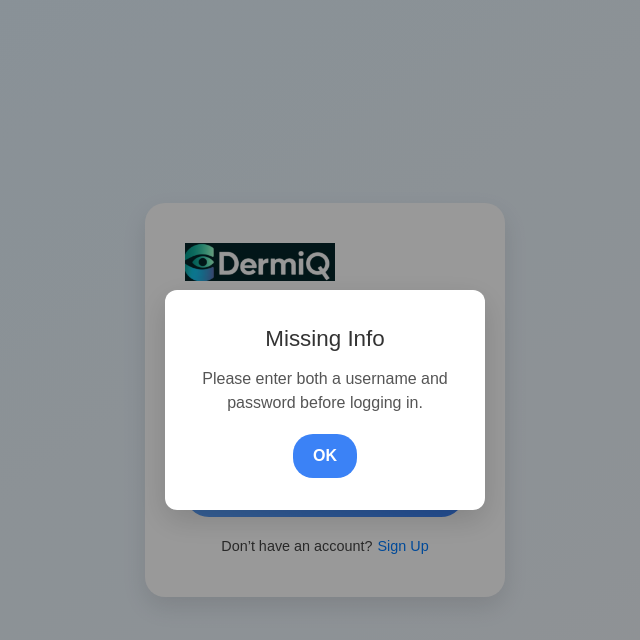
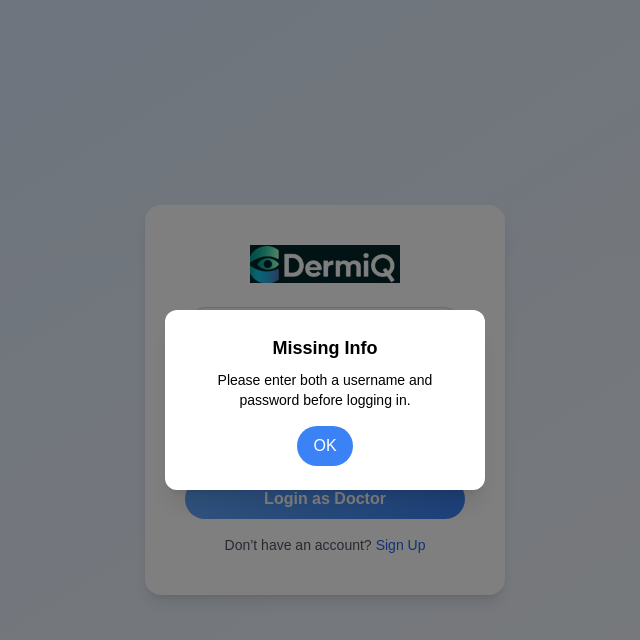
Before and after one commit to Pratham-Babaria/COMP-413-Team-2, a React (Create React App) app: page / in a window 1280 px wide. Both pictures are taken after a click on the button "Login as Admin". Shown: the top 640 px of the page, without its empty margins (315-955 px from the left). Built offline with nearby package versions, Linux system fonts and the light colour scheme.

Commit message:
refactored styling and modularized components

```diff
--- a/src/components/pages/Doctor.tsx
+++ b/src/components/pages/Doctor.tsx
@@ -1,51 +1,84 @@
 import React, { useEffect, useState } from "react";
 import { useNavigate } from "react-router-dom";
-
+import UserMenu from "./userMenu";
+import { styles } from "../../styles/sharedStyles";
 
 /**
  * Doctor dashboard component. Doctor users should
  * be able to view and submit surveys.
  */
-const Doctor: React.FC = () => {
+export default function Doctor() {
+
+    // Surveys available to the doctor
     const [surveys, setSurveys] = useState<{ title: string; description: string }[]>([]);
     const navigate = useNavigate();
     const doctorName = localStorage.getItem("username") || "Doctor";
 
+    // Load saved surveys
     useEffect(() => {
+        // need to integrate with backend!!!
         const storedSurveys = JSON.parse(localStorage.getItem("surveys") || "[]");
         setSurveys(storedSurveys);
     }, []);
 
-    const logout = () => {
-        localStorage.removeItem("username");
-        navigate("/");
+    // Renders either the list of surveys or a helpful empty-state message
+    const renderSurveyList = () => {
+
+        // display a message if there are no surveys
+        if (surveys.length === 0) {
+            return (
+                <div className="text-center py-12">
+                    <p className={styles.emptyStateText}>
+                        No surveys available at the moment.
+                    </p>
+                </div>
+            );
+        }
+
+        // display all available surveys to the doctor
+        return (
+            <ul className="space-y-2">
+                {surveys.map((survey, index) => (
+                    <li
+                        key={index}
+                        className={styles.surveyCardClass}
+                    >
+                        <div>
+                            <strong>{survey.title}</strong> - {survey.description}
+                        </div>
+                        <button
+                            className={styles.takeSurveyBtn}
+                            onClick={() => console.log("Taking survey", index)}
+                        >
+                            Take Survey
+                        </button>
+                    </li>
+                ))}
+            </ul>
+        );
     };
 
     return (
-        <div className="dashboard">
-            <div className="sidebar">
-                <h3>Doctor Panel</h3>
-                <button className="menu-btn">Surveys</button>
-                <button className="menu-btn">Responses</button>
-                <button className="menu-btn">Invites</button>
+        <div className={styles.fullPageClass}>
+            {/* Navbar */}
+            <div className={styles.navBarClass}>
+                <div className="flex gap-4">
+                    <button className={styles.navButtonClass} onClick={() => navigate("/surveys")}>Surveys</button>
+                    <button className={styles.navButtonClass} onClick={() => navigate("/responses")}>Responses</button>
+                    <button className={styles.navButtonClass} onClick={() => navigate("/invites")}>Invites</button>
+                </div>
+                <UserMenu username={doctorName} />
             </div>
-            <div className="main-content">
-                <div className="header">
-                    <span>{doctorName}</span>
-                    <button onClick={logout}>Logout</button>
+
+            {/* Content Area */}
+            <div className={`${styles.contentAreaClass} ${styles.sectionPadding}`}>
+                <div className="flex flex-col gap-4">
+                    <div className={`bg-white ${styles.panelClass}`}>
+                        <h3 className={styles.cardHeaderClass}>Available Surveys</h3>
+                        {renderSurveyList()}
+                    </div>
                 </div>
-                <h3>Available Surveys</h3>
-                <ul>
-                    {surveys.map((survey, index) => (
-                        <li key={index}>
-                            <strong>{survey.title}</strong> - {survey.description}
-                            <button>Take Survey</button>
-                        </li>
-                    ))}
-                </ul>
             </div>
         </div>
     );
-};
-
-export default Doctor;
+}
--- a/src/components/pages/Index.tsx
+++ b/src/components/pages/Index.tsx
@@ -2,7 +2,7 @@ import React, { useState } from "react";
 import { useNavigate } from "react-router-dom";
 import { FaUser, FaLock } from "react-icons/fa";
 import logo from "../../images/dermiq.png";
-import "../../styles/styles.css";
+import { styles } from "../../styles/sharedStyles";
 
 const Index: React.FC = () => {
     const [username, setUsername] = useState("");
@@ -20,51 +20,72 @@ const Index: React.FC = () => {
     };
 
     return (
-        <div className="login-wrapper">
-            <div className="login-card">
-                <img src={logo} alt="DermIQ Logo" className="logo" />
-                {/* <h2 className="login-title">Login</h2> */}
+        <div className="min-h-screen flex items-center justify-center bg-gradient-to-br from-blue-100 to-gray-100">
+            <div className="bg-white p-10 rounded-2xl shadow-lg w-[360px] text-center">
+                <img src={logo} alt="DermIQ Logo" className="w-[150px] mb-6 mx-auto" />
 
-                <div className="input-icon">
-                    <FaUser />
+                <div className="flex items-center bg-gray-100 border border-gray-300 rounded-full px-4 h-11 mb-4">
+                    <FaUser className="text-gray-500 mr-3 text-sm" />
                     <input
                         type="text"
                         placeholder="Username"
                         value={username}
                         onChange={(e) => setUsername(e.target.value)}
+                        className="bg-transparent outline-none text-sm w-full"
                     />
                 </div>
 
-                <div className="input-icon">
-                    <FaLock />
+                <div className="flex items-center bg-gray-100 border border-gray-300 rounded-full px-4 h-11 mb-4">
+                    <FaLock className="text-gray-500 mr-3 text-sm" />
                     <input
                         type="password"
                         placeholder="Password"
                         value={password}
                         onChange={(e) => setPassword(e.target.value)}
+                        className="bg-transparent outline-none text-sm w-full"
                     />
                 </div>
 
-                <div className="button-group">
-                    <button onClick={() => handleLogin("admin")}>Login as Admin</button>
-                    <button onClick={() => handleLogin("doctor")}>Login as Doctor</button>
+                <div className="flex flex-col gap-3 mb-4">
+                    <button
+                        onClick={() => handleLogin("admin")}
+                        className={styles.loginBtn}
+                    >
+                        Login as Admin
+                    </button>
+                    <button
+                        onClick={() => handleLogin("doctor")}
+                        className={styles.loginBtn}
+                    >
+                        Login as Doctor
+                    </button>
                 </div>
 
-                <p className="signup-text">
-                    Don’t have an account?<span className="signup-link">Sign Up</span>
+                <p className="text-sm text-gray-600">
+                    Don’t have an account?
+                    <span className="text-blue-600 font-medium ml-1 cursor-pointer hover:underline">
+                        Sign Up
+                    </span>
                 </p>
+
+                {/* Modal */}
+                {showModal && (
+                    <div className="fixed inset-0 bg-black bg-opacity-50 flex items-center justify-center z-50">
+                        <div className="bg-white p-6 rounded-xl shadow-xl w-80">
+                            <h3 className="text-lg font-semibold mb-2">Missing Info</h3>
+                            <p className="text-sm mb-4">
+                                Please enter both a username and password before logging in.
+                            </p>
+                            <button
+                                className="px-4 py-2 bg-blue-500 text-white rounded-full hover:bg-blue-600 transition"
+                                onClick={() => setShowModal(false)}
+                            >
+                                OK
+                            </button>
+                        </div>
+                    </div>
+                )}
             </div>
-
-            {/* Modal */}
-            {showModal && (
-                <div className="modal-overlay">
-                    <div className="modal-content">
-                        <h3>Missing Info</h3>
-                        <p>Please enter both a username and password before logging in.</p>
-                        <button className="modal-button" onClick={() => setShowModal(false)}>OK</button>
-                    </div>
-                </div>
-            )}
         </div>
     );
 };
--- /dev/null
+++ b/src/styles/sharedStyles.ts
@@ -0,0 +1,28 @@
+/**
+ * File for shared styles between React components using tailwind.
+ */
+
+export const styles = {
+    // Layout + spacing
+    sectionPadding: "m-4 px-4 py-6",
+    panelClass: "p-4 rounded-lg shadow",
+    contentAreaClass: "flex-grow bg-gray-200 rounded-lg",
+    fullPageClass: "flex flex-col h-screen bg-[#e5f2fb]",
+
+    // Navbar
+    navBarClass: `flex justify-between items-center bg-blue-500 text-white m-4 px-4 py-6`,
+    navButtonClass: "flex items-center gap-2 px-4 py-2 bg-blue-400 rounded-full hover:bg-blue-600 transition text-white",
+
+    // Cards
+    surveyCardClass: "flex justify-between items-center bg-gray-100 p-3 rounded-lg hover:bg-gray-200 transition",
+
+    // Buttons
+    loginBtn: "w-full py-2 bg-gradient-to-r from-blue-400 to-blue-500 text-white font-semibold rounded-full hover:from-blue-500 hover:to-blue-600 transition",
+    takeSurveyBtn: "bg-blue-500 text-white px-4 py-2 rounded-full hover:bg-blue-600 transition",
+    deleteSurveyBtn: "bg-red-500 text-white px-4 py-2 rounded-full hover:bg-red-600 transition",
+    createSurveyBtn: "bg-green-500 text-white px-6 py-2 rounded-full hover:bg-green-600 transition",
+
+    // Typography
+    cardHeaderClass: "text-2xl text-blue-600 font-bold mb-4",
+    emptyStateText: "text-lg text-gray-700 mb-4"
+};
--- a/src/styles/styles.css
+++ b/src/styles/styles.css
@@ -1,56 +1,9 @@
 @import url('https://fonts.googleapis.com/css2?family=Inter:wght@400;600;700&display=swap');
 
 body {
-    font-family: 'Poppins', sans-serif;
+    font-family: 'Afacad', sans-serif;
     margin: 0;
     padding: 0;
-}
-
-.login-wrapper {
-    background-color: #f1f4f8;
-    height: 100vh;
-    display: flex;
-    justify-content: center;
-    align-items: center;
-    background: linear-gradient(145deg, #e3f2fd, #f1f4f8);
-}
-
-.login-card {
-    background: white;
-    padding: 2.5rem;
-    border-radius: 20px;
-    box-shadow: 0 10px 25px rgba(0, 0, 0, 0.1);
-    width: 360px;
-    text-align: center;
-}
-
-.logo {
-    width: 150px;
-    margin-bottom: 1.2rem;
-}
-
-.login-title {
-    margin-bottom: 1.8rem;
-    font-size: 1.6rem;
-    font-weight: 700;
-    color: #222;
-}
-
-input[type="text"],
-input[type="password"] {
-    width: 100%;
-    padding: 12px;
-    margin-bottom: 1rem;
-    border: 1px solid #ccc;
-    border-radius: 30px;
-    font-size: 1rem;
-    outline: none;
-    transition: border-color 0.3s ease;
-}
-
-input[type="text"]:focus,
-input[type="password"]:focus {
-    border-color: #007bff;
 }
 
 .button-group {
@@ -59,18 +12,6 @@ input[type="password"]:focus {
     margin-bottom: 1.2rem;
 }
 
-.login-card button {
-    width: 100%;
-    padding: 12px;
-    background: linear-gradient(135deg, #60a5fa, #3b82f6);
-    color: white;
-    font-size: 1rem;
-    font-weight: 600;
-    border: none;
-    border-radius: 30px;
-    cursor: pointer;
-    transition: background 0.2s ease;
-}
 .login-card button:hover {
     background: linear-gradient(135deg, #3b82f6, #2563eb);
 }
@@ -296,14 +237,6 @@ label {
     display: block;
     margin-top: 10px;
     font-weight: bold;
-}
-
-input, textarea, select {
-    width: 100%;
-    padding: 10px;
-    margin-top: 5px;
-    border: 1px solid #ccc;
-    border-radius: 5px;
 }
 
 button {
```
Also changed, not shown: src/components/pages/Admin.tsx (+33 -33 lines), src/styles/App.css (deleted, +0 -38 lines), src/styles/index.css (deleted, +0 -13 lines).
